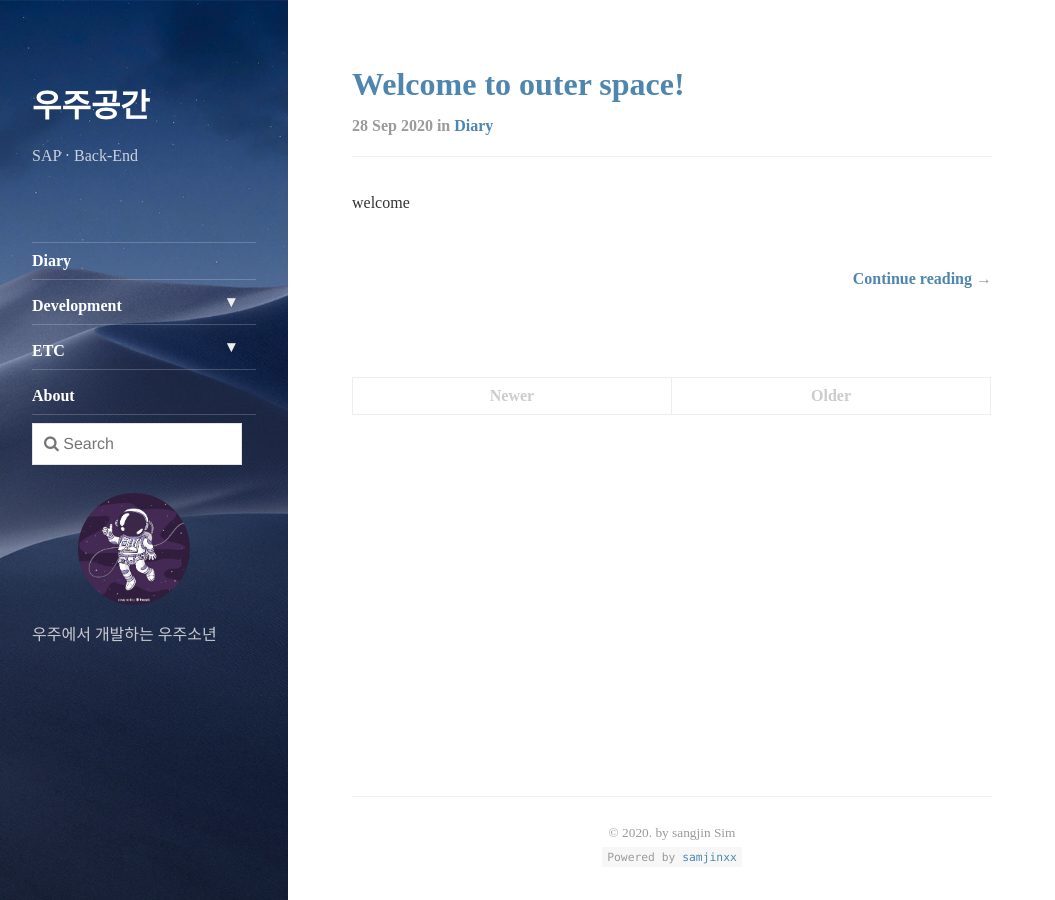
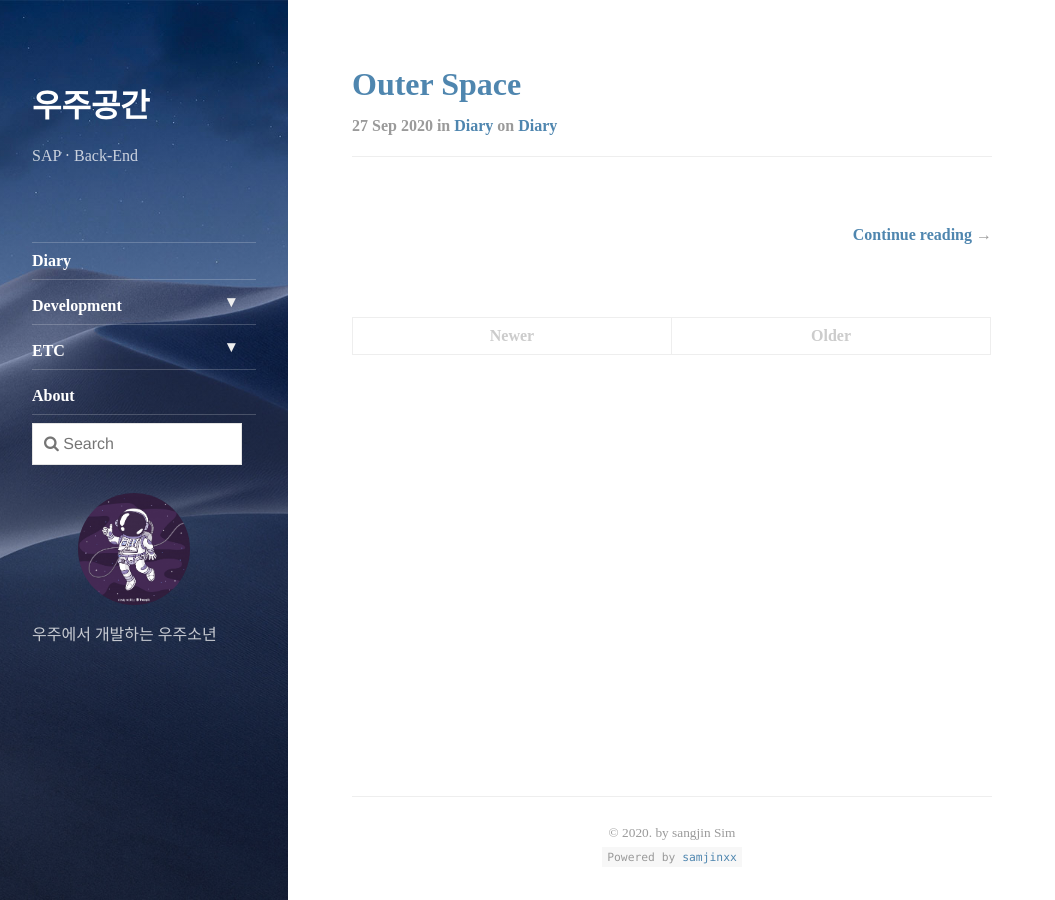
Before and after one commit to samjinxx/samjinxx.github.io, a Jekyll site: the page built from index.html, in a window 1280 px wide and 900 px high. Shown: the whole window, without its empty margins (0-1055 px from the left). Built offline with Jekyll 4.4.1, drawn with Linux system fonts in a browser that asks for light colours; nearby versions of some CDN libraries; the list of posts is cut into pages by our own code.

Commit message:
Update 2020-09-27-first-post.md

```diff
--- a/_posts/2020-09-27-first-post.md
+++ b/_posts/2020-09-27-first-post.md
@@ -1,6 +1,8 @@
 ---
-title: "Welcome to outer space!"
-date: 2020-09-28 08:26:28 -0400
+layout: post
+title: "Outer Space"
+subtitle: "Outer Space"
 categories: diary
+tags: diary
+comments: true
 ---
-welcome
```
